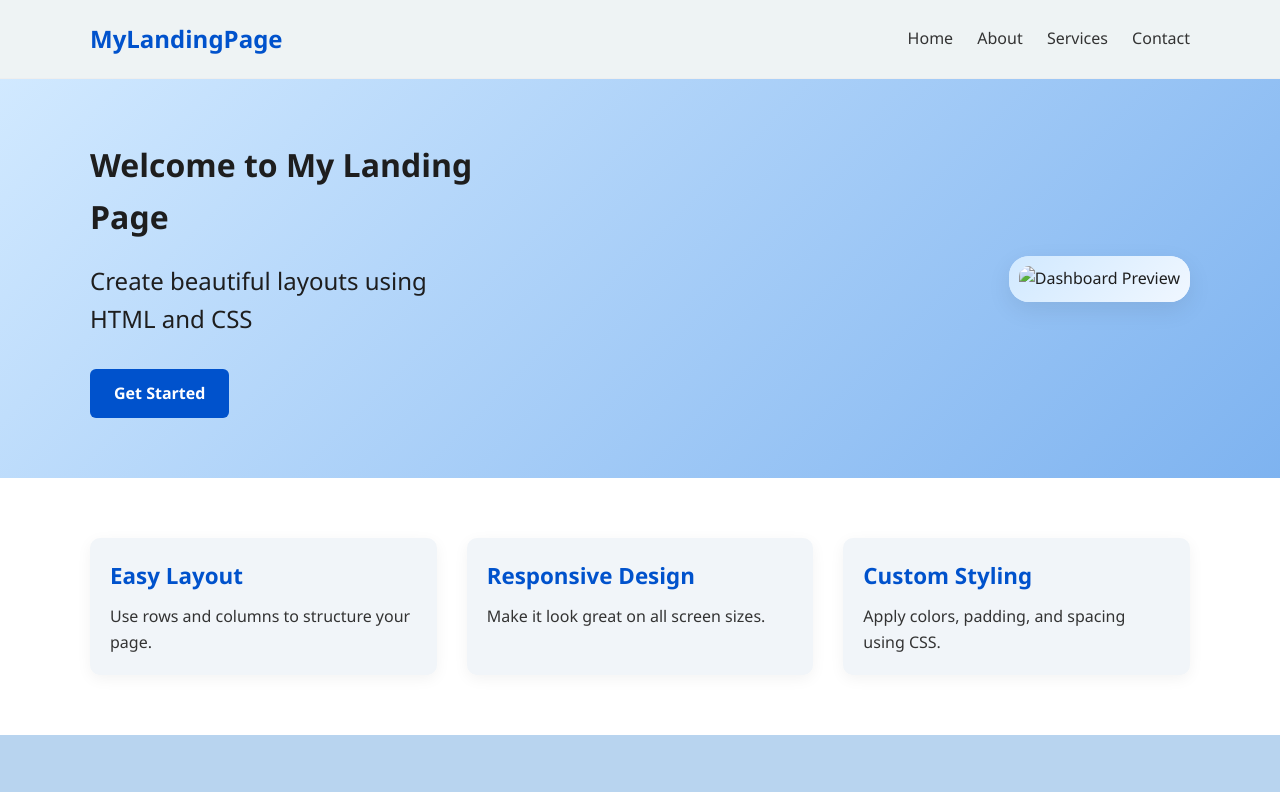
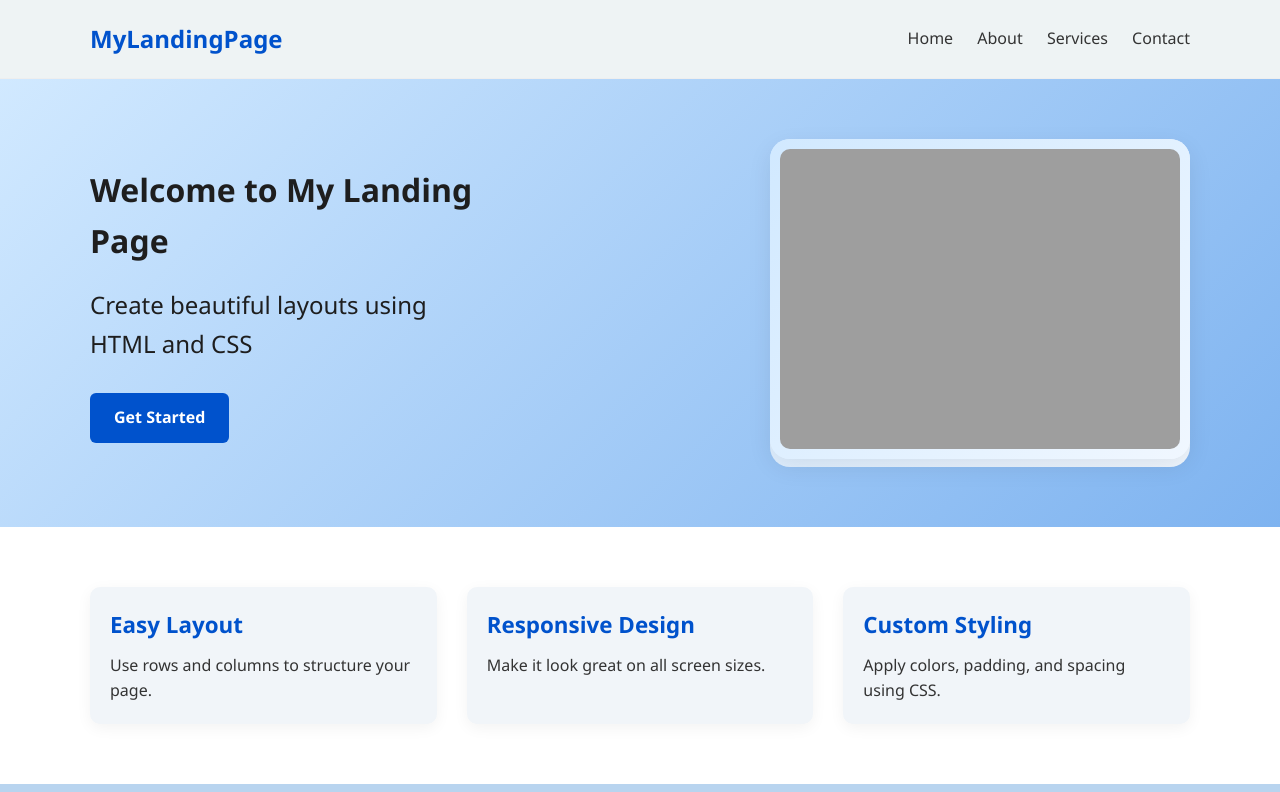
Before and after one commit to hardikjuneja2004/CodSoft-Landing-Page, a plain HTML site: page index.html in a window 1280 px wide. Shown: the top 792 px of the page. Drawn offline with Linux system fonts and the light colour scheme; the site is published under a folder, as on GitHub Pages, so addresses that start at the root find nothing.

Commit message:
Update index.html

```diff
--- a/index.html
+++ b/index.html
@@ -28,7 +28,7 @@
         </div>
         <div class="hero-image">
           <img
-            src="/utils/db8541bd-3bc6-4f2b-ad0d-f36ec5628d0c.png"
+            src="./utils/db8541bd-3bc6-4f2b-ad0d-f36ec5628d0c.png"
             alt="Dashboard Preview"
           />
         </div>
```
